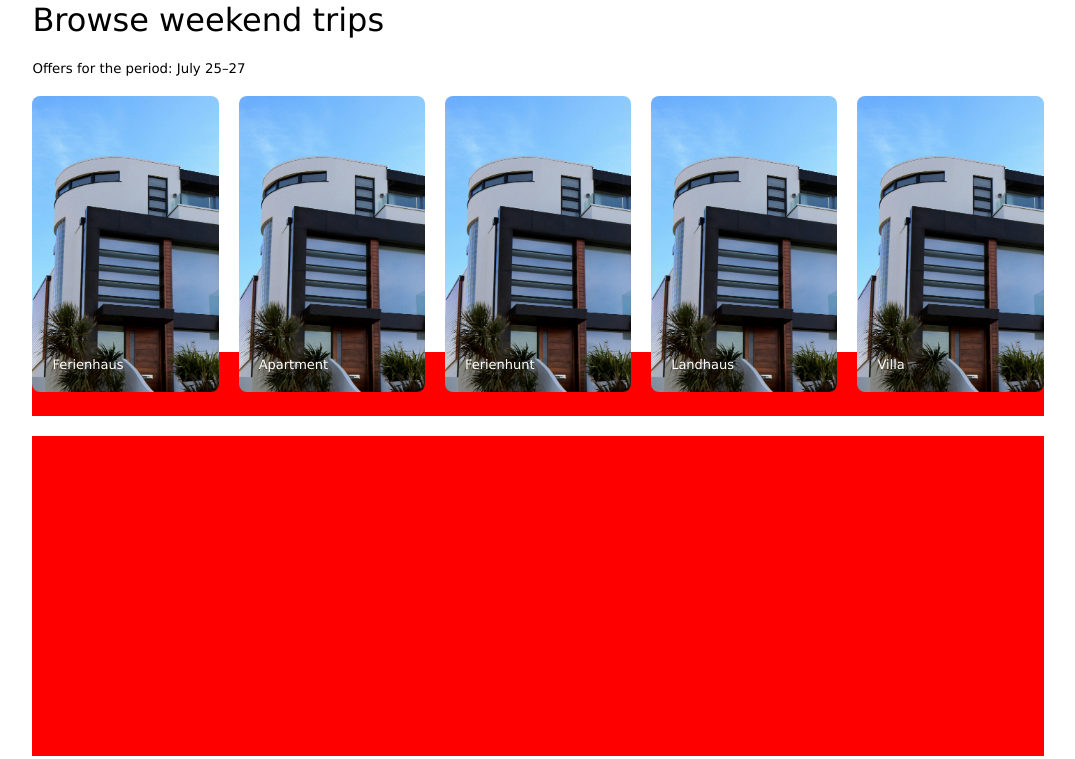
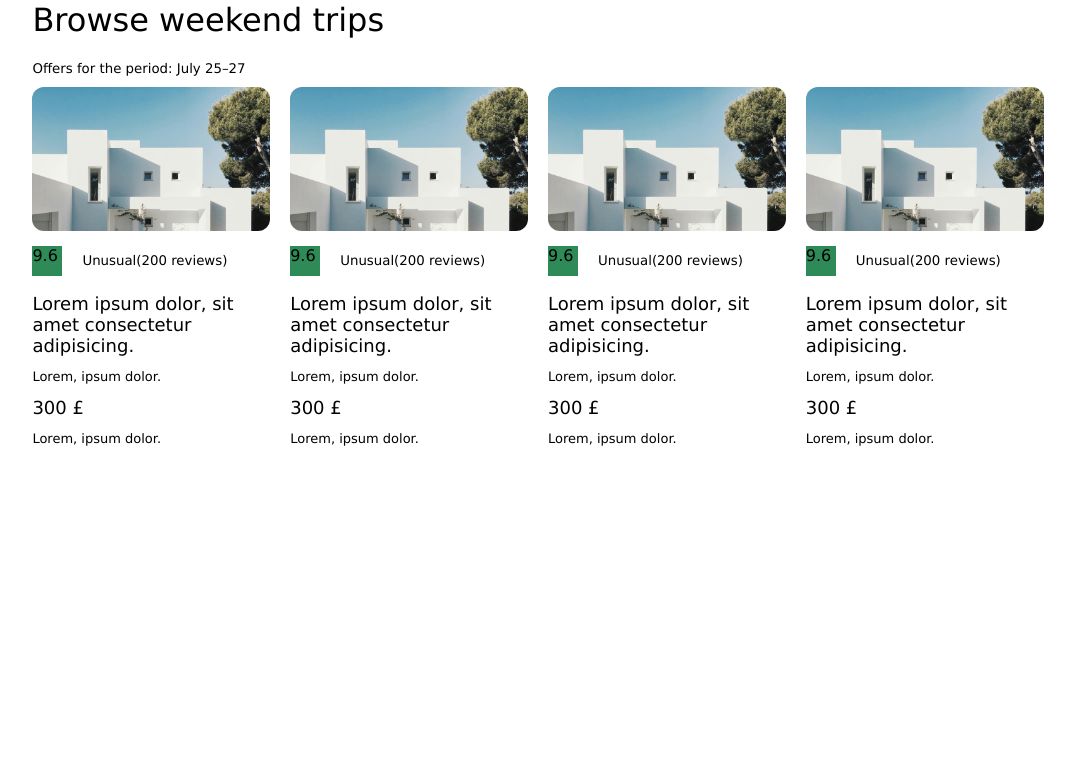
Before and after one commit to shebz2023/The-Gym, a plain HTML site: page cloneWebsiteAssignment/index.html in a window 1280 px wide. Shown: the part 1308-2067 px from the top of the page, without its empty margins (102-1177 px from the left). Drawn offline with Linux system fonts and the light colour scheme.

Commit message:
below accomodation

```diff
--- a/cloneWebsiteAssignment/index.html
+++ b/cloneWebsiteAssignment/index.html
@@ -19,6 +19,7 @@
         </div>
     </nav>
      <div class="image-section">
+        <div class="seek-text">The whole accommodation just for you</div>
         <div class="seek">
             <div class="seek-property">Where should we go?</div>
             <div class="seek-property">June 28 - july 12</div>
@@ -48,13 +49,76 @@
           <h1 class="">Browse weekend trips </h1>
           <h2>Offers for the period: <span>July 25–27</span></h2>
         </div>
-        <div class="container-accomodation">
+        <div class="container-accomodation2">
             <div class="cards-container">
-                <div class="card">Ferienhaus</div>
-                <div class="card">Apartment</div>
-                <div class="card">Ferienhunt</div>
-                <div class="card">Landhaus</div>
-                <div class="card">Villa</div>
+                <div class="card2">
+                <div class="upper-part-card2"></div>
+                <div class="lower-part-card2">
+                    <div class="first">
+                        <div class="greenbox">9.6</div>
+                        <p>Unusual(200 reviews)</p>
+                    </div>
+                    <div class="second">
+                        <h1>Lorem ipsum dolor, sit amet consectetur adipisicing. </h1>
+                        <p>Lorem, ipsum dolor.</p>
+                    </div>
+                    <div class="second">
+                        <h1>300 £ </h1>
+                        <p>Lorem, ipsum dolor.</p>
+                    </div>
+                </div>
+                </div>
+                <div class="card2">
+                <div class="upper-part-card2"></div>
+                <div class="lower-part-card2">
+                    <div class="first">
+                        <div class="greenbox">9.6</div>
+                        <p>Unusual(200 reviews)</p>
+                    </div>
+                    <div class="second">
+                        <h1>Lorem ipsum dolor, sit amet consectetur adipisicing. </h1>
+                        <p>Lorem, ipsum dolor.</p>
+                    </div>
+                    <div class="second">
+                        <h1>300 £ </h1>
+                        <p>Lorem, ipsum dolor.</p>
+                    </div>
+                </div>
+                </div>
+                <div class="card2">
+                <div class="upper-part-card2"></div>
+                <div class="lower-part-card2">
+                    <div class="first">
+                        <div class="greenbox">9.6</div>
+                        <p>Unusual(200 reviews)</p>
+                    </div>
+                    <div class="second">
+                        <h1>Lorem ipsum dolor, sit amet consectetur adipisicing. </h1>
+                        <p>Lorem, ipsum dolor.</p>
+                    </div>
+                    <div class="second">
+                        <h1>300 £ </h1>
+                        <p>Lorem, ipsum dolor.</p>
+                    </div>
+                </div>
+                </div>
+                <div class="card2">
+                <div class="upper-part-card2"></div>
+                <div class="lower-part-card2">
+                    <div class="first">
+                        <div class="greenbox">9.6</div>
+                        <p>Unusual(200 reviews)</p>
+                    </div>
+                    <div class="second">
+                        <h1>Lorem ipsum dolor, sit amet consectetur adipisicing. </h1>
+                        <p>Lorem, ipsum dolor.</p>
+                    </div>
+                    <div class="second">
+                        <h1>300 £ </h1>
+                        <p>Lorem, ipsum dolor.</p>
+                    </div>
+                </div>
+                </div>
             </div>
         </div>
         <div class="container-accomodation"></div>
--- a/cloneWebsiteAssignment/styles.css
+++ b/cloneWebsiteAssignment/styles.css
@@ -48,8 +48,19 @@ font-weight: lighter;
     background: url(/assets/kidReading.jpg);
     background-size: cover;
     display: flex;
+    flex-direction: column;
     align-items: center;
     justify-content: center;
+}
+.seek-text{
+    height: 100px;
+    width: 70%;
+    display: flex;
+    align-items: end;
+    margin-bottom: 20px;
+    justify-content: start;
+    font-size: 30px;
+    color:white
 }
 .seek{
     height: 100px;
@@ -119,7 +130,7 @@ font-weight: lighter;
 .container-accomodation{
     height: 40vh;
     margin-top: 20px;
-    background-color: red;
+    /* background-color: red; */
 }
 .container-accomodation h1{
     font-weight: lighter;
@@ -154,3 +165,47 @@ font-weight: lighter;
     font-size: smaller;
     font-weight: lighter;
 }
+.container-accomodation2{
+    height: 50vh;
+}
+.card2{
+    height: 100%;
+    width: 20vw;
+    border-radius: 8px;
+    display: flex;
+    gap:10px;
+    flex-direction: column;
+}
+.upper-part-card2{
+    border-radius: 12px;
+    height:45%;
+    background:url(/assets/house2.jpg);
+    background-size: cover;
+
+}
+.lower-part-card2{
+    height: 50%;
+}
+.lower-part-card2 .first{
+    height: 40px;
+    display: flex;
+    gap:20px;
+    align-items: center;
+}
+.first .greenbox{
+    height: 30px;
+    width: 30px;
+    background-color: seagreen;
+}
+
+.first p{
+    font-size: smaller;
+}
+.second h1{
+    font-size: 18px;
+    font-weight: lighter;
+}
+.second p{
+    font-size: 13px;
+    font-weight: lighter;
+}
```
Also changed, not shown: cloneWebsiteAssignment/assets/kidReading.jpg.
